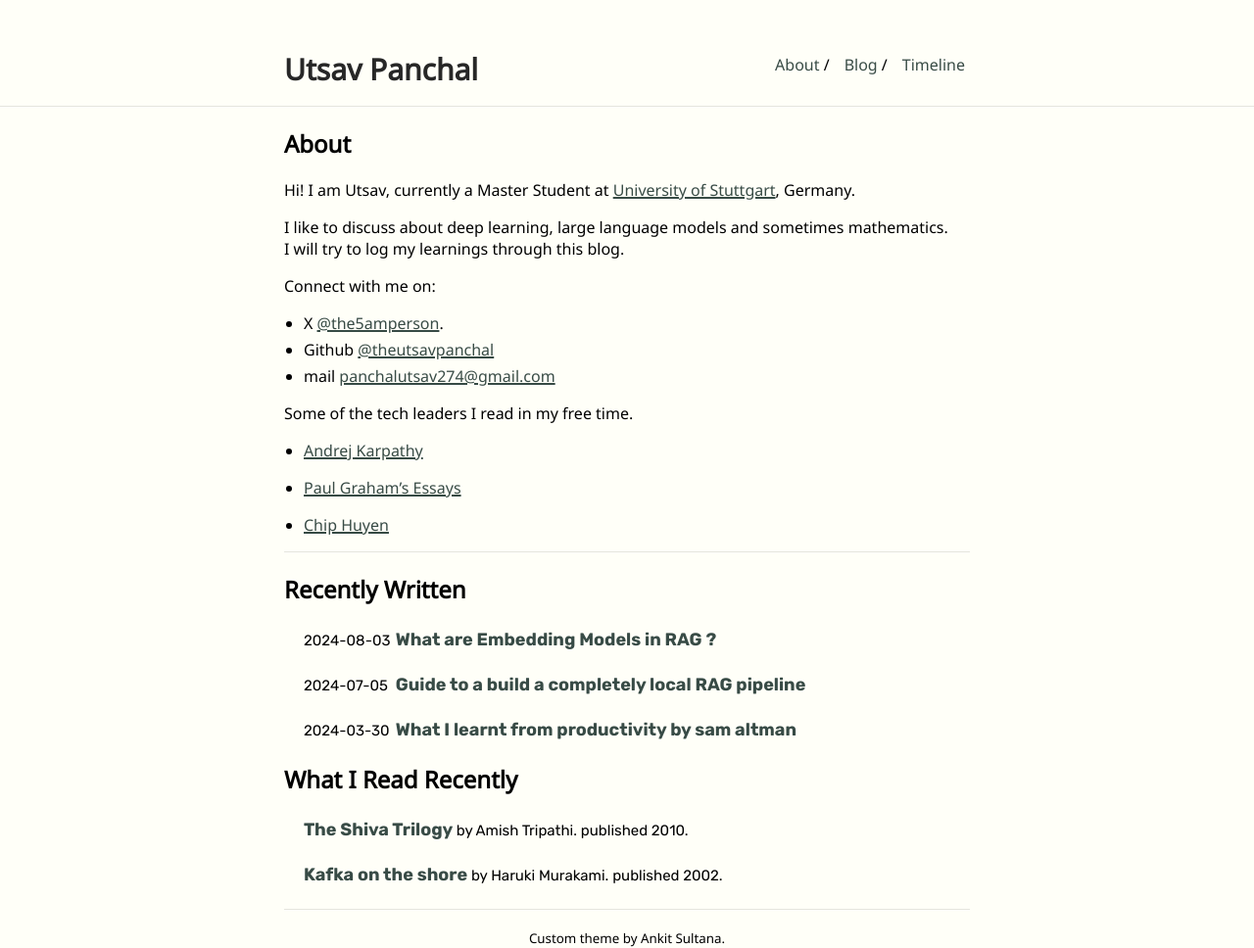
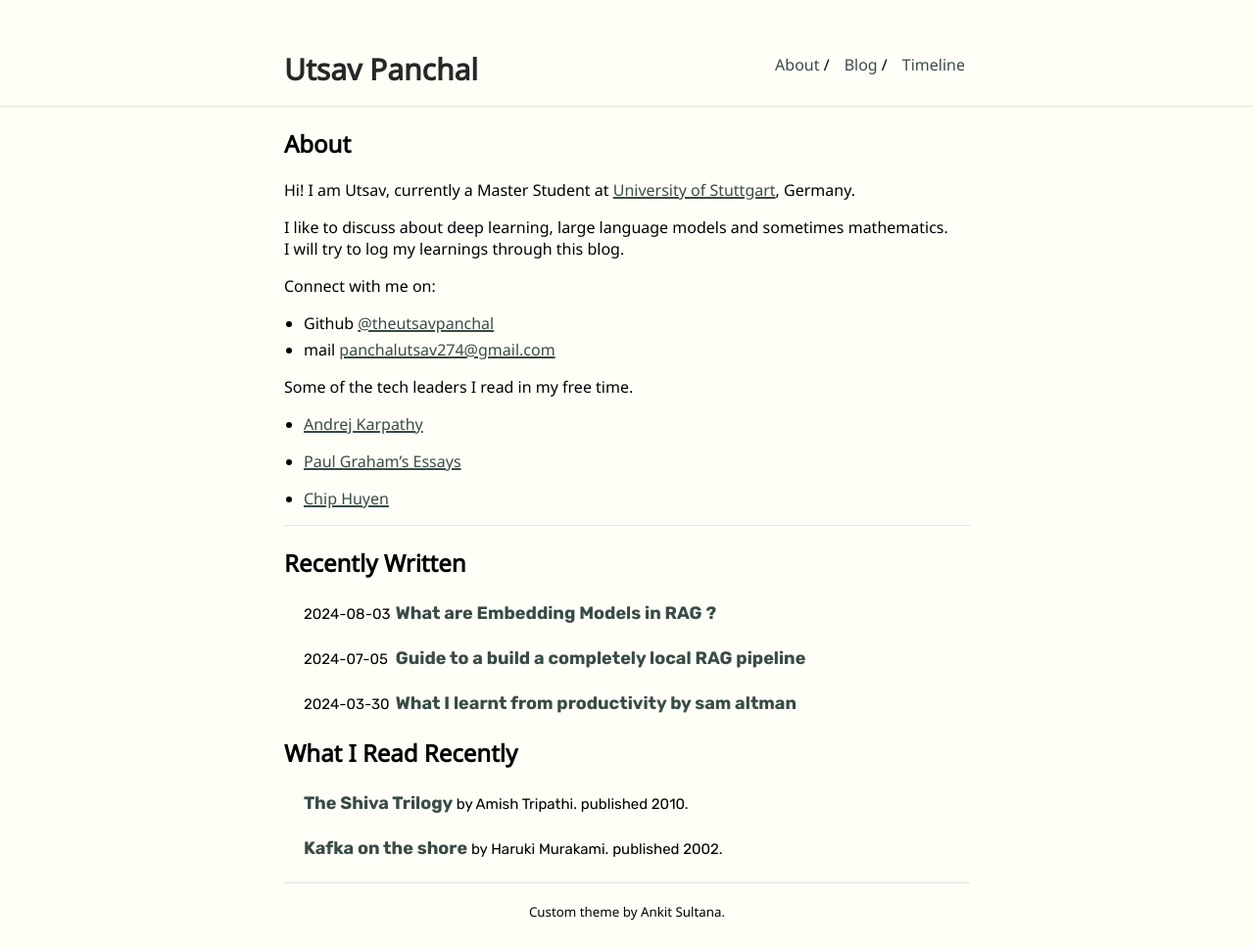
Before and after one commit to theutsavpanchal/theutsavpanchal.github.io, a Jekyll site: the page built from index.md, in a window 1280 px wide. Shown: the whole page at 98% size. Built offline with Jekyll 4.4.1, drawn with Linux system fonts in a browser that asks for light colours; after the commit the page ends 941 px from its top, so only the background shows below that.

Commit message:
Update index.md

```diff
--- a/index.md
+++ b/index.md
@@ -10,7 +10,6 @@ I like to discuss about deep learning, large language models and sometimes mathe
 I will try to log my learnings through this blog.
 
 Connect with me on:
-- X [@the5amperson](https://x.com/the5amperson).
 - Github [@theutsavpanchal](https://github.com/theutsavpanchal)
 - mail [panchalutsav274@gmail.com](mailto:panchalutsav274@gmail.com)
 
```
